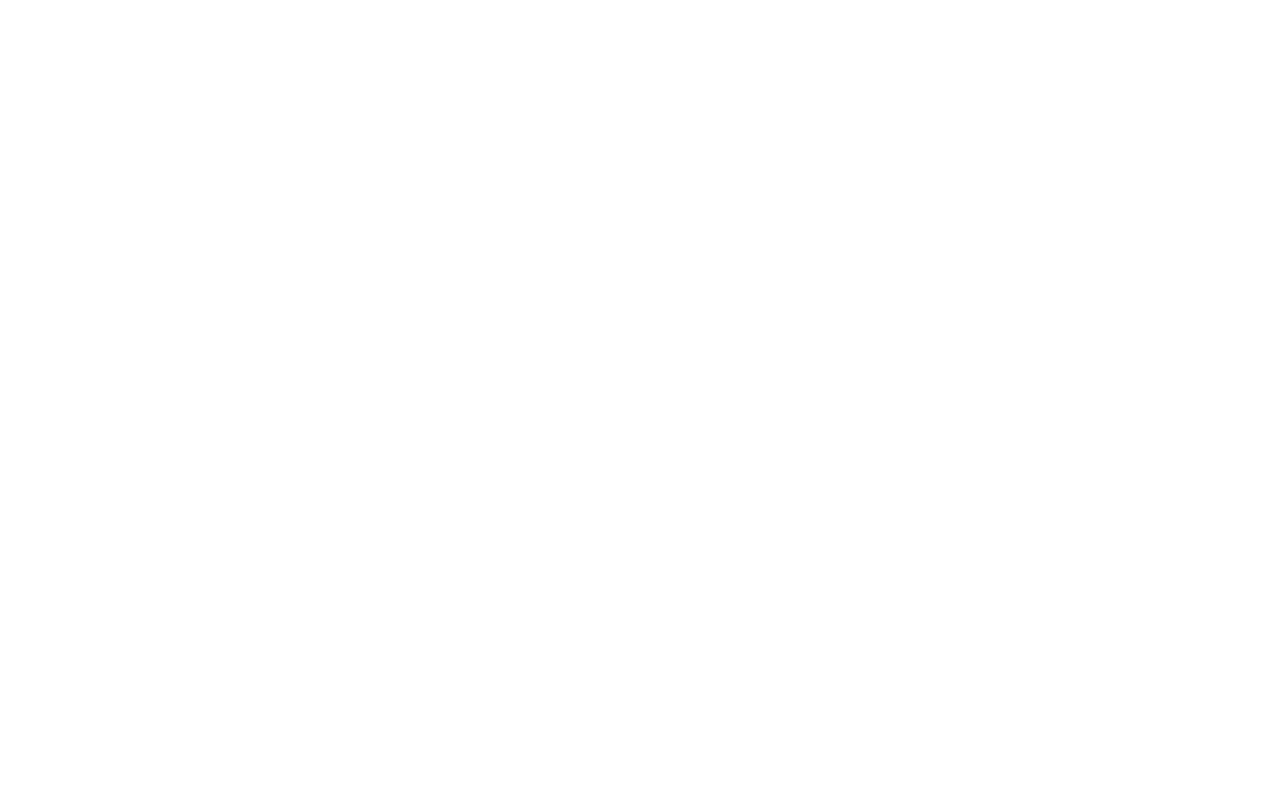
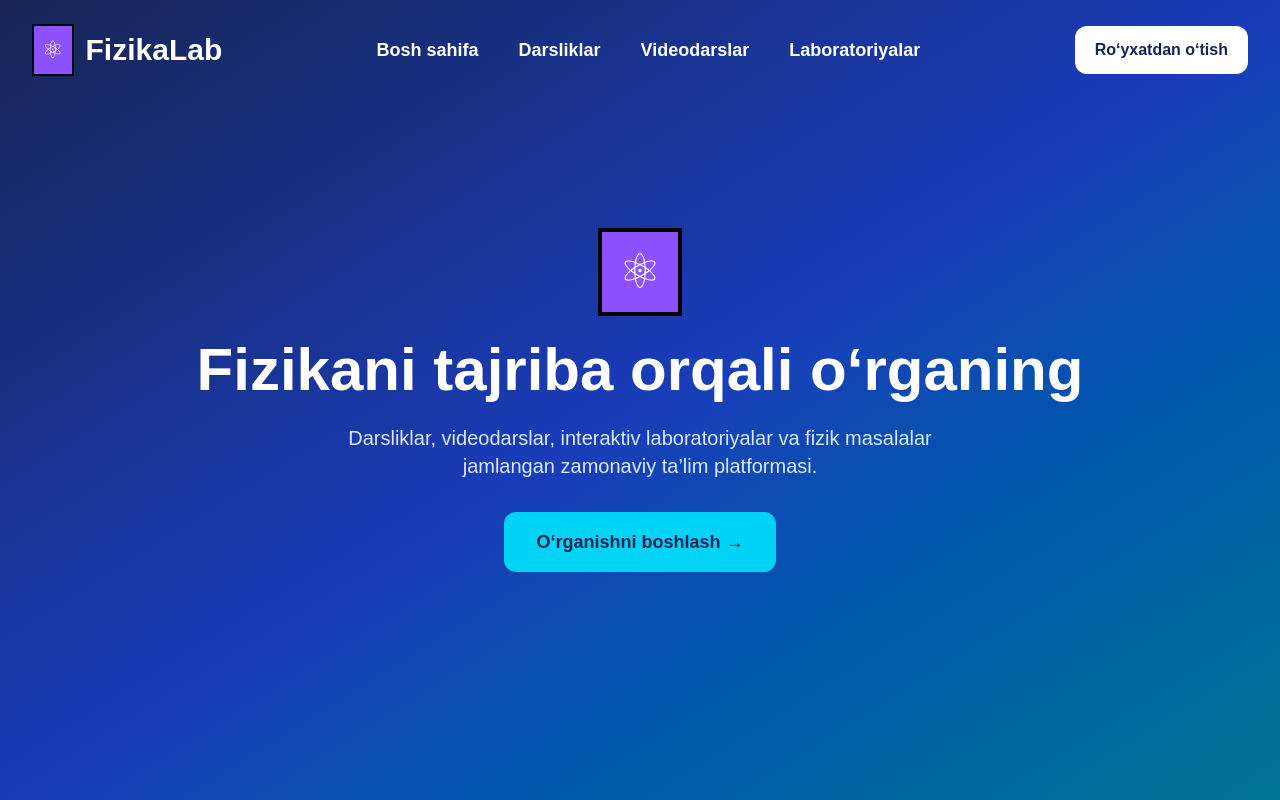
Before and after one commit to samiyevasitora2005-lgtm/fizikalab, a Next.js app: page / in a window 1280 px wide. Before the commit this address had no page. Built offline with nearby package versions, Linux system fonts and the light colour scheme.

Commit message:
Update page.tsx

```diff
--- a/app/page.tsx
+++ b/app/page.tsx
@@ -1,6 +1,56 @@
 
-import { redirect } from "next/navigation";
+import Link from "next/link";
 
 export default function Home() {
-  redirect("/auth/royxatdan-otish");
+  return (
+    <main className="min-h-screen bg-gradient-to-br from-blue-950 via-blue-800 to-cyan-700 text-white">
+
+      <nav className="flex items-center justify-between px-8 py-6">
+        <div className="flex items-center gap-3">
+          <div className="bg-violet-500 border-2 border-black p-2 text-2xl">
+            ⚛
+          </div>
+          <h1 className="text-3xl font-bold">FizikaLab</h1>
+        </div>
+
+        <div className="hidden md:flex gap-10 text-lg font-semibold">
+          <span>Bosh sahifa</span>
+          <span>Darsliklar</span>
+          <span>Videodarslar</span>
+          <span>Laboratoriyalar</span>
+        </div>
+
+        <Link
+          href="/auth/royxatdan-otish"
+          className="bg-white text-blue-950 font-bold px-5 py-3 rounded-xl hover:bg-cyan-100 transition"
+        >
+          Ro‘yxatdan o‘tish
+        </Link>
+      </nav>
+
+      <section className="flex flex-col items-center justify-center text-center px-5 min-h-[75vh]">
+
+        <div className="bg-violet-500 border-4 border-black p-4 text-5xl mb-6">
+          ⚛
+        </div>
+
+        <h2 className="text-4xl md:text-6xl font-bold mb-6">
+          Fizikani tajriba orqali o‘rganing
+        </h2>
+
+        <p className="text-lg md:text-xl text-blue-100 max-w-2xl mb-8">
+          Darsliklar, videodarslar, interaktiv laboratoriyalar va fizik
+          masalalar jamlangan zamonaviy ta’lim platformasi.
+        </p>
+
+        <Link
+          href="/sinflar"
+          className="bg-cyan-400 hover:bg-cyan-300 text-blue-950 font-bold text-lg px-8 py-4 rounded-xl transition"
+        >
+          O‘rganishni boshlash →
+        </Link>
+
+      </section>
+    </main>
+  );
 }
```
